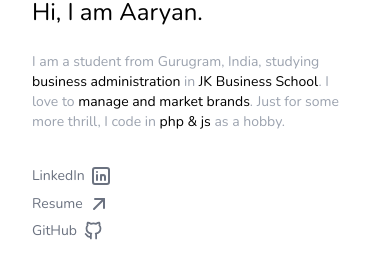
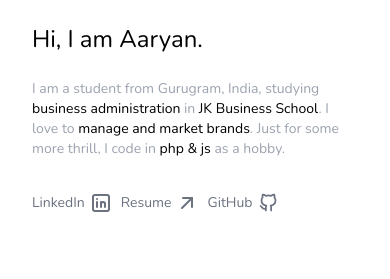
Before and after one commit to hiaaryan/aaryan.codes, a Gatsby site: page / in a window 390 px wide. Shown: the part 355-634 px from the top of the page. Built offline with nearby package versions, Linux system fonts and the light colour scheme; Gatsby itself is replaced by a stand-in of ours.

Commit message:
arrange links better 🚀

```diff
--- a/src/pages/index.js
+++ b/src/pages/index.js
@@ -24,7 +24,7 @@ function Index() {
                         <span className="text-black"> manage and market brands</span>. Just for some more thrill, I code in <span className="text-black">php & js</span> as a hobby.
                     </p>
 
-                    <div className="grid lg:grid-flow-col grid-flow-row lg:gap-4 gap-1 mt-8 lg:text-base text-sm">
+                    <div className="flex lg:gap-4 gap-2 mt-8 lg:text-base text-sm">
                         <a className="inline-flex items-center hover:text-gray-400 transform duration-200 focus:outline-none" rel="noreferrer" href="https://linkedin.com/in/hiaaryan" target="_blank">
                             LinkedIn <IconBrandLinkedin className="ml-1" size={24} />
                         </a>
```
